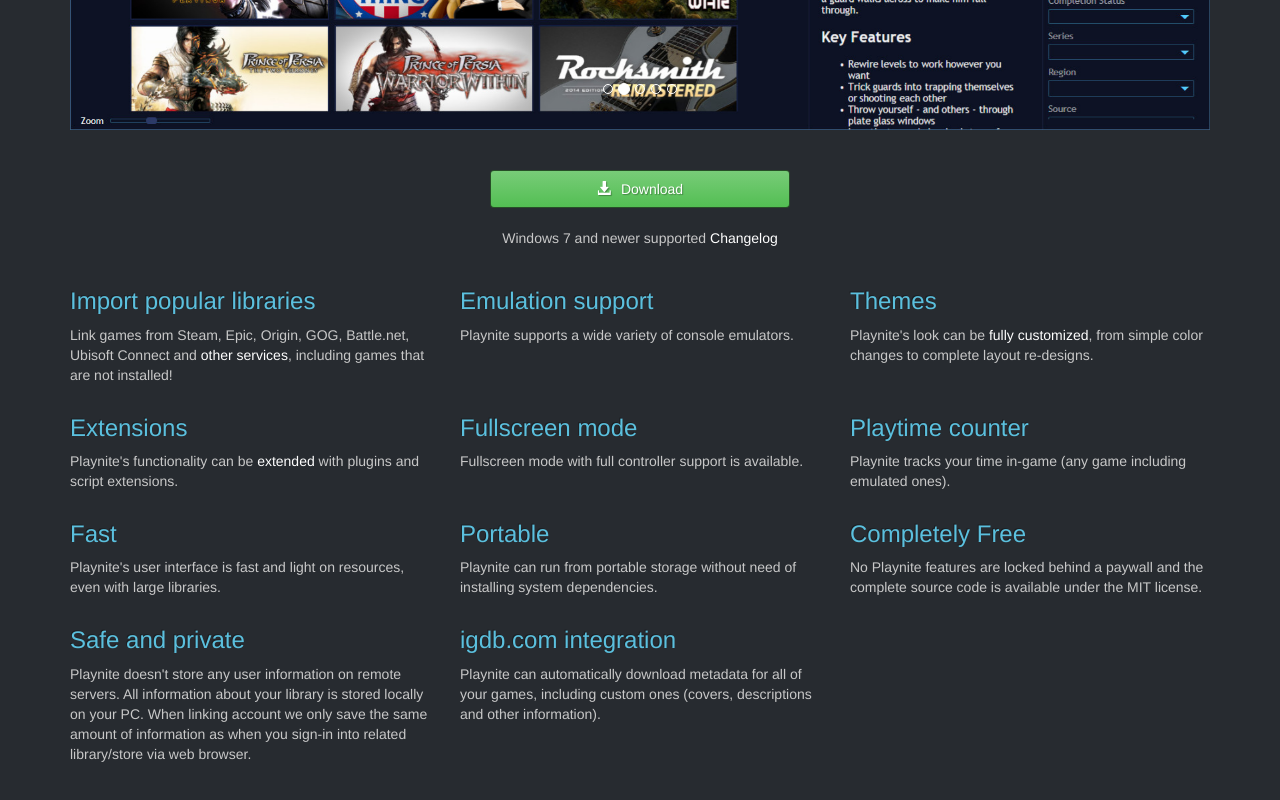
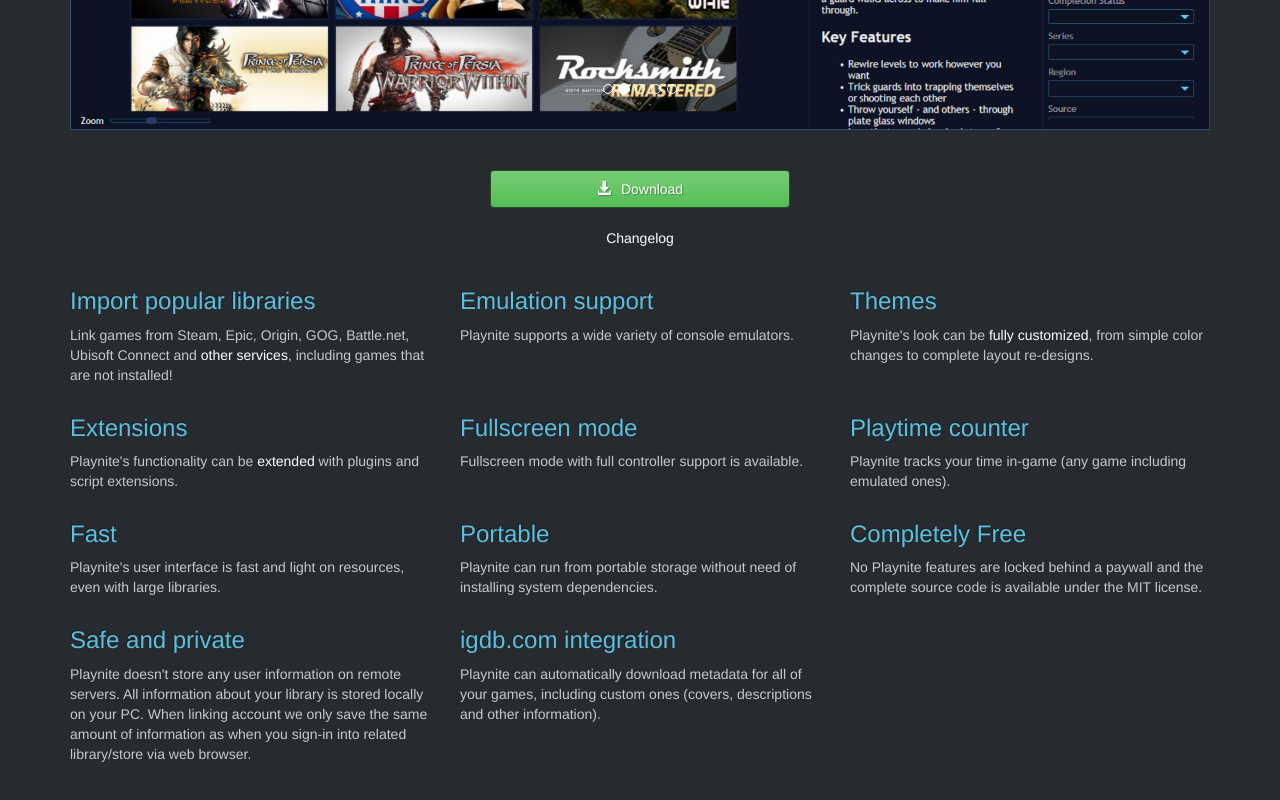
Before and after one commit to JosefNemec/PlayniteWeb, a plain HTML site: page source/index.html in a window 1280 px wide. Shown: the part 758-1558 px from the top of the page. Drawn offline with Linux system fonts and the light colour scheme.

Commit message:
Update index.html

```diff
--- a/source/index.html
+++ b/source/index.html
@@ -144,7 +144,6 @@
 						<i class="glyphicon glyphicon-download-alt"></i>Download
 					</a>
 					<br><br>
-					Windows 7 and newer supported
 					<a href="https://github.com/JosefNemec/Playnite/releases">Changelog</a>
 				</div>
 				<br>
```
